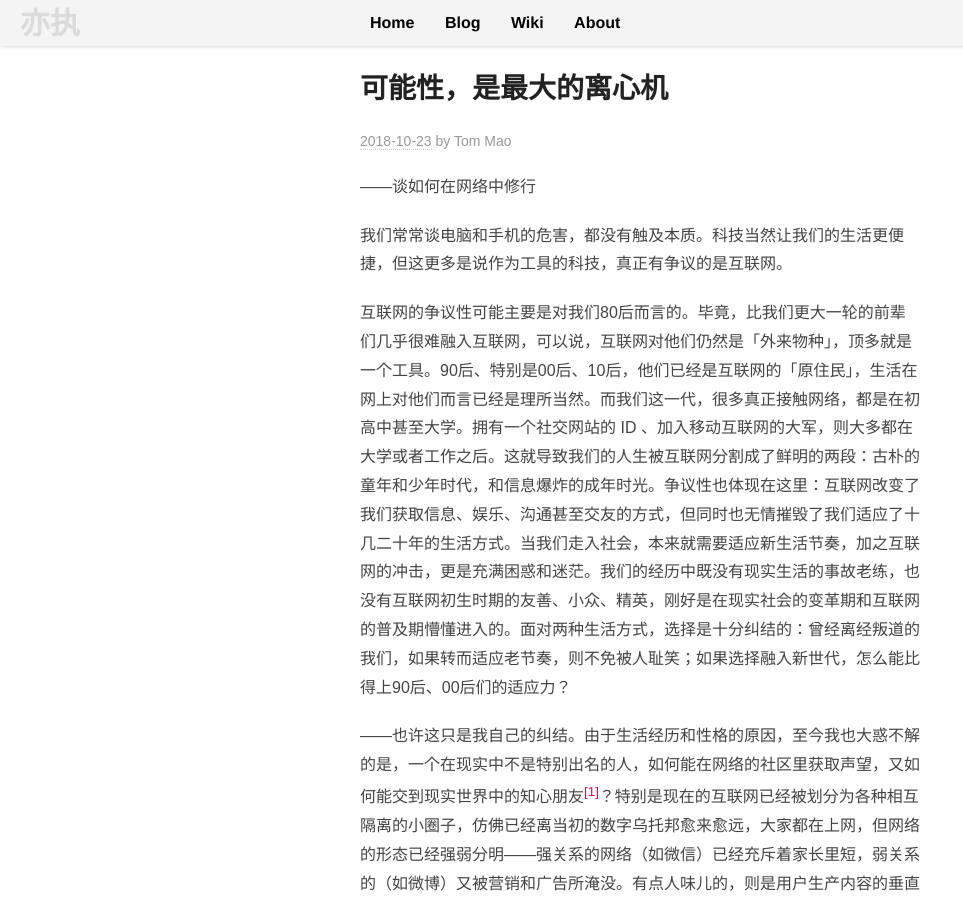
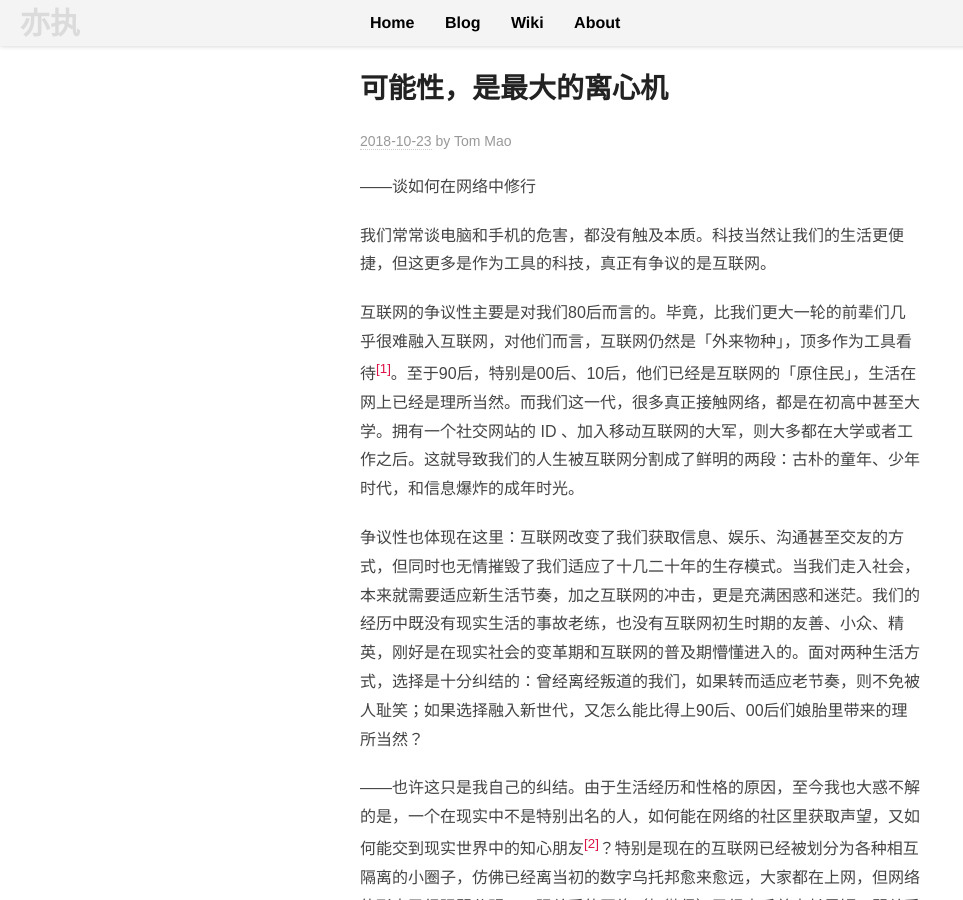
Before and after one commit to fanyange/fanyange.github.io, a Jekyll site: the page built from _posts/2018-10-23-meditaion-on-the-internet.md, in a window 1280 px wide and 900 px high. Shown: the whole window, without its empty margins (0-963 px from the left). Built offline with Jekyll 4.4.1, drawn with Linux system fonts in a browser that asks for light colours; some web fonts are replaced; comment, search, counter and statistics services are not loaded; some of the changed text lies outside the part shown.

Commit message:
edit meditation

```diff
--- a/_posts/2018-10-23-meditaion-on-the-internet.md
+++ b/_posts/2018-10-23-meditaion-on-the-internet.md
@@ -3,14 +3,15 @@ layout: post
 title: "可能性，是最大的离心机"
 category: "daily"
 ---
-
 ——谈如何在网络中修行
 
-我们常常谈电脑和手机的危害，都没有触及本质。科技当然让我们的生活更便捷，但这更多是说作为工具的科技，真正有争议的是互联网。
+我们常常谈电脑和手机的危害，都没有触及本质。科技当然让我们的生活更便捷，但这更多是作为工具的科技，真正有争议的是互联网。
 
-互联网的争议性可能主要是对我们80后而言的。毕竟，比我们更大一轮的前辈们几乎很难融入互联网，可以说，互联网对他们仍然是「外来物种」，顶多就是一个工具。90后、特别是00后、10后，他们已经是互联网的「原住民」，生活在网上对他们而言已经是理所当然。而我们这一代，很多真正接触网络，都是在初高中甚至大学。拥有一个社交网站的 ID 、加入移动互联网的大军，则大多都在大学或者工作之后。这就导致我们的人生被互联网分割成了鲜明的两段：古朴的童年和少年时代，和信息爆炸的成年时光。争议性也体现在这里：互联网改变了我们获取信息、娱乐、沟通甚至交友的方式，但同时也无情摧毁了我们适应了十几二十年的生活方式。当我们走入社会，本来就需要适应新生活节奏，加之互联网的冲击，更是充满困惑和迷茫。我们的经历中既没有现实生活的事故老练，也没有互联网初生时期的友善、小众、精英，刚好是在现实社会的变革期和互联网的普及期懵懂进入的。面对两种生活方式，选择是十分纠结的：曾经离经叛道的我们，如果转而适应老节奏，则不免被人耻笑；如果选择融入新世代，怎么能比得上90后、00后们的适应力？
+互联网的争议性主要是对我们80后而言的。毕竟，比我们更大一轮的前辈们几乎很难融入互联网，对他们而言，互联网仍然是「外来物种」，顶多作为工具看待[^1]。至于90后，特别是00后、10后，他们已经是互联网的「原住民」，生活在网上已经是理所当然。而我们这一代，很多真正接触网络，都是在初高中甚至大学。拥有一个社交网站的 ID 、加入移动互联网的大军，则大多都在大学或者工作之后。这就导致我们的人生被互联网分割成了鲜明的两段：古朴的童年、少年时代，和信息爆炸的成年时光。
 
-——也许这只是我自己的纠结。由于生活经历和性格的原因，至今我也大惑不解的是，一个在现实中不是特别出名的人，如何能在网络的社区里获取声望，又如何能交到现实世界中的知心朋友[^1]？特别是现在的互联网已经被划分为各种相互隔离的小圈子，仿佛已经离当初的数字乌托邦愈来愈远，大家都在上网，但网络的形态已经强弱分明——强关系的网络（如微信）已经充斥着家长里短，弱关系的（如微博）又被营销和广告所淹没。有点人味儿的，则是用户生产内容的垂直领域社交媒体——类 YouTuber、直播、小视频，等等等等。在此时此地的互联网里，也许我们只能订阅几个能满足自己审美、个性、兴趣的信息源，然后在心灵的角落里独自取暖吧。
+争议性也体现在这里：互联网改变了我们获取信息、娱乐、沟通甚至交友的方式，但同时也无情摧毁了我们适应了十几二十年的生存模式。当我们走入社会，本来就需要适应新生活节奏，加之互联网的冲击，更是充满困惑和迷茫。我们的经历中既没有现实生活的事故老练，也没有互联网初生时期的友善、小众、精英，刚好是在现实社会的变革期和互联网的普及期懵懂进入的。面对两种生活方式，选择是十分纠结的：曾经离经叛道的我们，如果转而适应老节奏，则不免被人耻笑；如果选择融入新世代，又怎么能比得上90后、00后们娘胎里带来的理所当然？
+
+——也许这只是我自己的纠结。由于生活经历和性格的原因，至今我也大惑不解的是，一个在现实中不是特别出名的人，如何能在网络的社区里获取声望，又如何能交到现实世界中的知心朋友[^2]？特别是现在的互联网已经被划分为各种相互隔离的小圈子，仿佛已经离当初的数字乌托邦愈来愈远，大家都在上网，但网络的形态已经强弱分明——强关系的网络（如微信）已经充斥着家长里短，弱关系的（如微博）又被营销和广告所淹没。有点人味儿的，则是用户生产内容的垂直领域社交媒体——类 YouTuber、直播、小视频，等等等等。在此时此地的互联网里，也许我们只能订阅几个能满足自己审美、个性、兴趣的信息源，然后在心灵的角落里独自取暖吧。
 
 然而这又是另一个陷阱。
 
@@ -28,10 +29,12 @@ category: "daily"
 
 当下，我从《简单冥想术》这本书中受益良多，尤其是要学习在任何状态下进入「内观」的状态——所谓内观，即是身处当下，对所做的事情、所处的环境、身体的感觉有意识。仅仅练习数日，已经对那种平和、稳定、专注的感觉流连忘返，感动得无以复加。任何时刻，都提醒自己专注于自己当下的状态，与波动的情绪和飘忽的思绪和平共处，保持意识的岿然不动，慈悲、坚韧、柔软、平和——幸福其实可以来得如此简单。
 
-但最大的阻碍还是在互联网——更确切地说，如上面所指，是在社交网络。一旦打开电子设备，思绪便不自觉地跑到对信息的期待上——无论是新观点、新作品、新番，还是那些仿佛活在另一个世界的生活方式。要想在这个充满诱惑的大门前保持定力，对我可是不小的挑战，正如 Hum 在[《精力记录的模板与方法》](https://sspai.com/post/45357)中所说：
+但最大的阻碍还是在互联网——更确切地说，如上面所指，是在社交媒体。一旦打开电子设备，思绪便不自觉地跑到对信息的期待上——无论是新观点、新作品、新番，还是那些仿佛活在另一个世界的生活方式。要想在这个充满诱惑的大门前保持定力，对我可是不小的挑战，正如 Hum 在[《精力记录的模板与方法》](https://sspai.com/post/45357)中所说：
 
 > 智能设备的干扰强。只要边上有手机，它就能吸收着你的注意力。更不要说 iPhone X 的面部解锁让我们无法躲开锁屏通知，解锁之后还要在满眼的鲜红角标中帮注意力渡劫。
 
 这只能慢慢来。今天不就成功迈出了第一步吗？专注于写作，敢于浸淫在自己的网络焦虑中作一次修炼，条分缕析、越来越能在网络世界的欲海情迷中提升意识，用这颗七窍玲珑心，感受真实，传递美好，创造属于自己的未来。
 
-[^1]: 曾经交到过一些，但只是昙花一现罢了
+[^1]:	当然，有人视为洪水猛兽，或者影响统治的不确定因素，又另当别论了。
+
+[^2]:	曾经交到过一些，但只是昙花一现罢了
```
